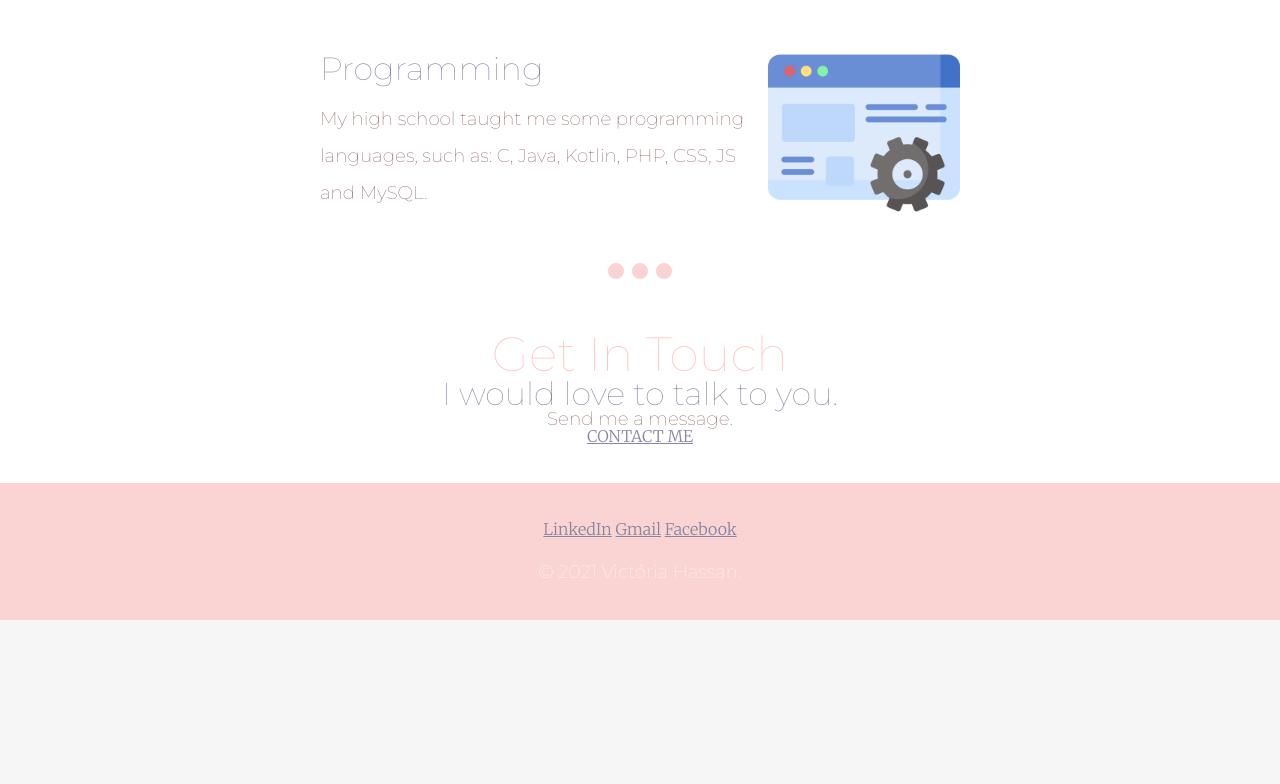
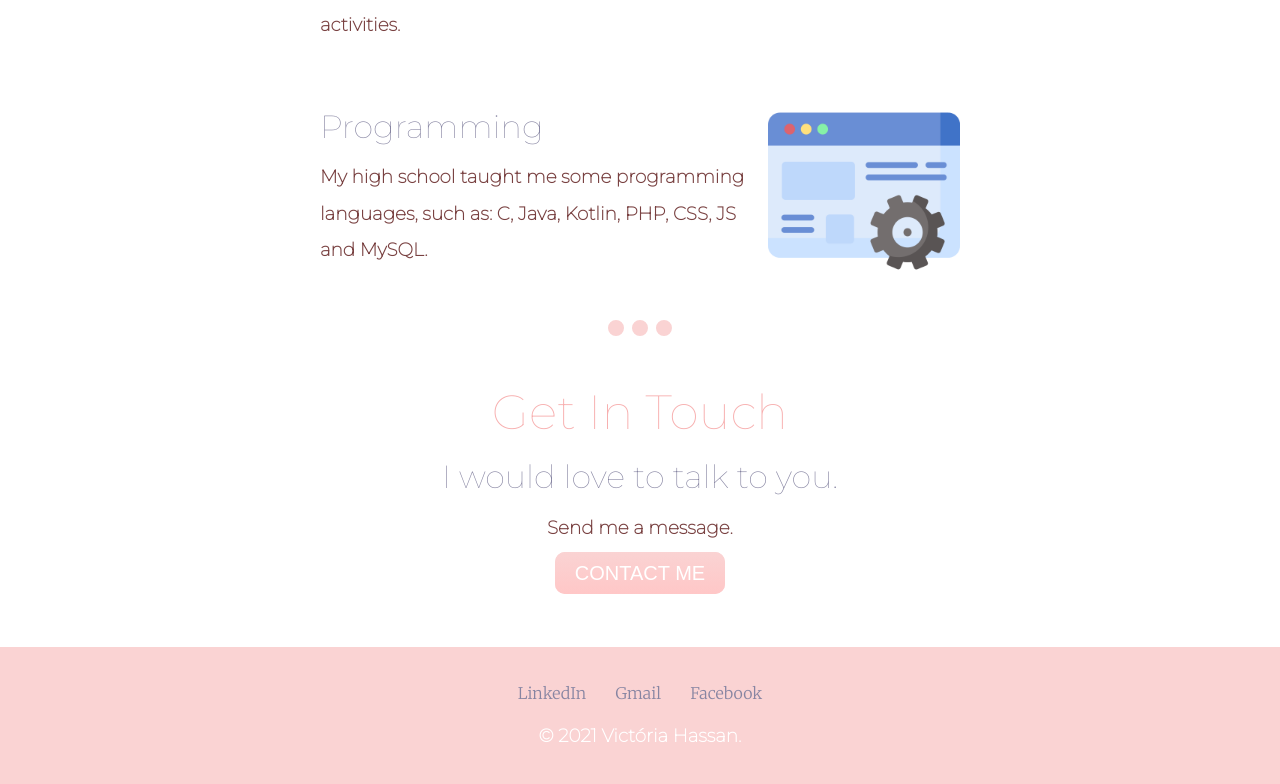
Before and after one commit to vickhassan/personal-site, a plain HTML site: page index.html in a window 1280 px wide. Shown: the part 1419-2203 px from the top of the page. Before the commit the page ends 2039 px from the top, so only its background shows below. Drawn offline with Linux system fonts and the light colour scheme.

Commit message:
Finished.

```diff
--- a/css/style.css
+++ b/css/style.css
@@ -30,7 +30,7 @@ h1 {
 }
 h2 {
     font-size: 300%;
-    color: #FFC7C7;
+    color: #f169698a;
     font-family: 'Montserrat', sans-serif;
 }
 h3 {
@@ -45,6 +45,7 @@ p {
     font-size: 115%;
     color: #794141;
     font-family: 'Montserrat', sans-serif;
+    font-weight: bold;
 }
 #top-container{
     position: relative;
@@ -122,3 +123,50 @@ hr{
     padding-bottom: 3%;
     color: white;
 }
+
+.c-item{
+    margin-top: 2%;
+    margin-bottom: 2%;
+}
+
+.contact-me{
+    margin-bottom: 2%;
+}
+.footer-link{
+    margin-right: 1%;
+    margin-left: 1%;
+    text-decoration: none;
+}
+.footer-link:hover{
+    color: white;
+}
+#hello{
+    margin-top: 2%;
+    margin-bottom: 7%;
+}
+.btn {
+    background: #fad3d3;
+    background-image: -webkit-linear-gradient(top, #fad3d3, #FFC7C7);
+    background-image: -moz-linear-gradient(top, #fad3d3, #FFC7C7);
+    background-image: -ms-linear-gradient(top, #fad3d3, #FFC7C7);
+    background-image: -o-linear-gradient(top, #fad3d3, #FFC7C7);
+    background-image: linear-gradient(to bottom, #fad3d3, #FFC7C7);
+    -webkit-border-radius: 10;
+    -moz-border-radius: 10;
+    border-radius: 10px;
+    font-family: Arial;
+    color: #ffffff;
+    font-size: 20px;
+    padding: 10px 20px 10px 20px;
+    text-decoration: none;
+  }
+
+  .btn:hover {
+    background: #FFC7C7;
+    background-image: -webkit-linear-gradient(top, #FFC7C7, #f07171);
+    background-image: -moz-linear-gradient(top, #FFC7C7, #f07171);
+    background-image: -ms-linear-gradient(top, #FFC7C7, #f07171);
+    background-image: -o-linear-gradient(top, #FFC7C7, #f07171);
+    background-image: linear-gradient(to bottom, #FFC7C7, #f07171);
+    text-decoration: none;
+  }
--- a/index.html
+++ b/index.html
@@ -20,7 +20,7 @@
         <div class="middle-container">
             <div class="profile">
                 <img src="images/victoria's picture.png" alt="An Image with Victoria's face">
-                <h2>Hello.</h2>
+                <h2 id="hello">Hello.</h2>
                 <p>I'm a Forestry Engineering student and also a programmer. My actually hobbie is learning about apples. I hope someday be able to do a podcast about forest ecology as well.</p>
             </div>
             <hr>
@@ -39,18 +39,18 @@
             </div>
             <hr>
             <div class="contact-me">
-                <h2>Get In Touch</h2>
-                <h3>I would love to talk to you.</h3>
-                <p>Send me a message.</p>
+                <h2 class="c-item">Get In Touch</h2>
+                <h3 class="c-item">I would love to talk to you.</h3>
+                <p class="c-item">Send me a message.</p>
                 <a class="btn" href="mailto:vhassan01@gmail.com">CONTACT ME</a>
             </div>
         </div>
 
 
         <div class="bottom-container">
-            <a class="footer-link" href="https://www.linkedin.com/">LinkedIn</a>
-            <a class="footer-link" href="https://gmail.com/">Gmail</a>
-            <a class="footer-link" href="https://www.facebook.com/">Facebook</a>
+            <a class="footer-link" href="https://www.linkedin.com/in/vict%C3%B3ria-hassan-41426b1a0/">LinkedIn</a>
+            <a class="footer-link" href="mailto:vhassan01@gmail.com">Gmail</a>
+            <a class="footer-link" href="https://www.facebook.com/victoria.oliveiracabralhassan">Facebook</a>
             <p id="signature">© 2021 Victória Hassan.</p>
         </div>
 
```
